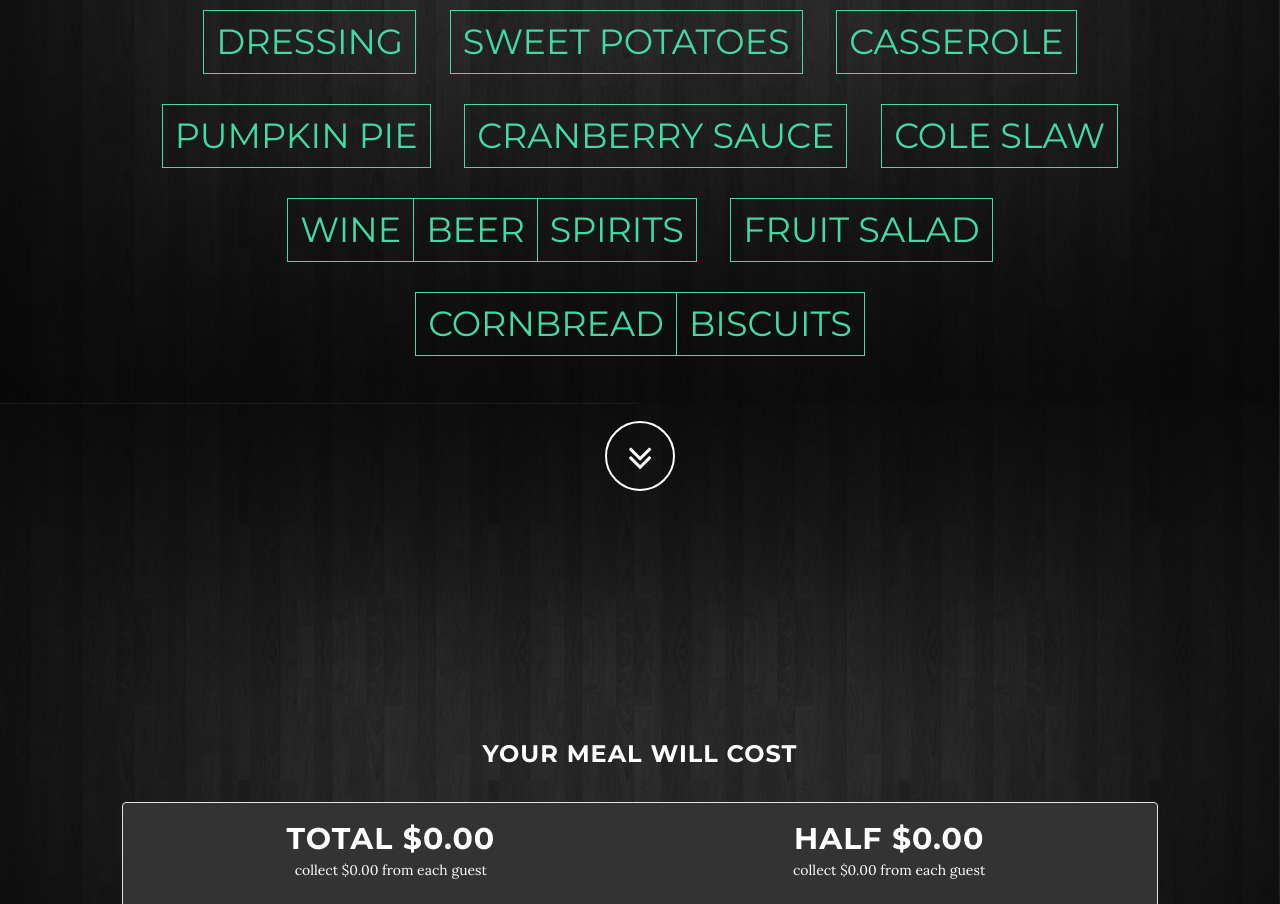
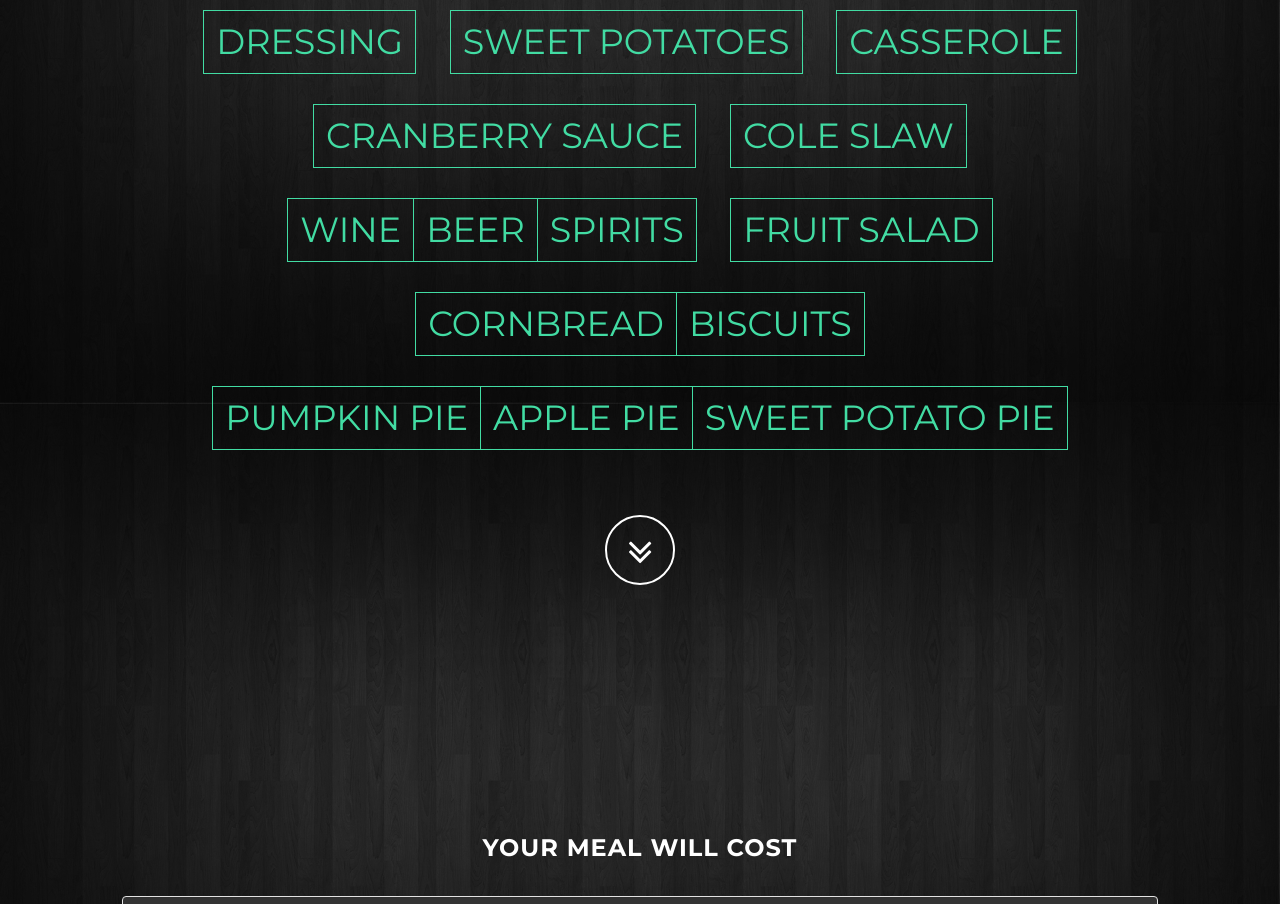
Before and after one commit to PaulAboutIt/forsyria, a website: page index.html in a window 1280 px wide. Shown: the part 1998-2902 px from the top of the page. Drawn offline with nearby package versions, Linux system fonts and the light colour scheme; some packages are replaced by stand-ins of ours.

Commit message:
added pies

```diff
--- a/index.html
+++ b/index.html
@@ -36,6 +36,7 @@
             background-size: cover;
             background-repeat: no-repeat;
         }
+
         #guests {
             font-size: 30px;
             text-align: right;
@@ -221,11 +222,7 @@
                 <input type="checkbox" autocomplete="off" value=".75"> Casserole
             </label>
         </div>
-        <div class="btn-group" data-toggle="buttons">
-            <label class="btn btn-default">
-                <input type="checkbox" autocomplete="off" value="1.5"> Pumpkin Pie
-            </label>
-        </div>
+
         <div class="btn-group" data-toggle="buttons">
             <label class="btn btn-default">
                 <input type="checkbox" autocomplete="off" value=".5"> Cranberry Sauce
@@ -259,6 +256,17 @@
             </label>
             <label class="btn btn-default">
                 <input type="checkbox" autocomplete="off" value=".5"> Biscuits
+            </label>
+        </div>
+        <div class="btn-group" data-toggle="buttons">
+            <label class="btn btn-default">
+                <input type="checkbox" autocomplete="off" value="1.5"> Pumpkin Pie
+            </label>
+            <label class="btn btn-default">
+                <input type="checkbox" autocomplete="off" value="1.5"> Apple Pie
+            </label>
+            <label class="btn btn-default">
+                <input type="checkbox" autocomplete="off" value="1.5"> Sweet Potato Pie
             </label>
         </div>
         <p></p>
```
